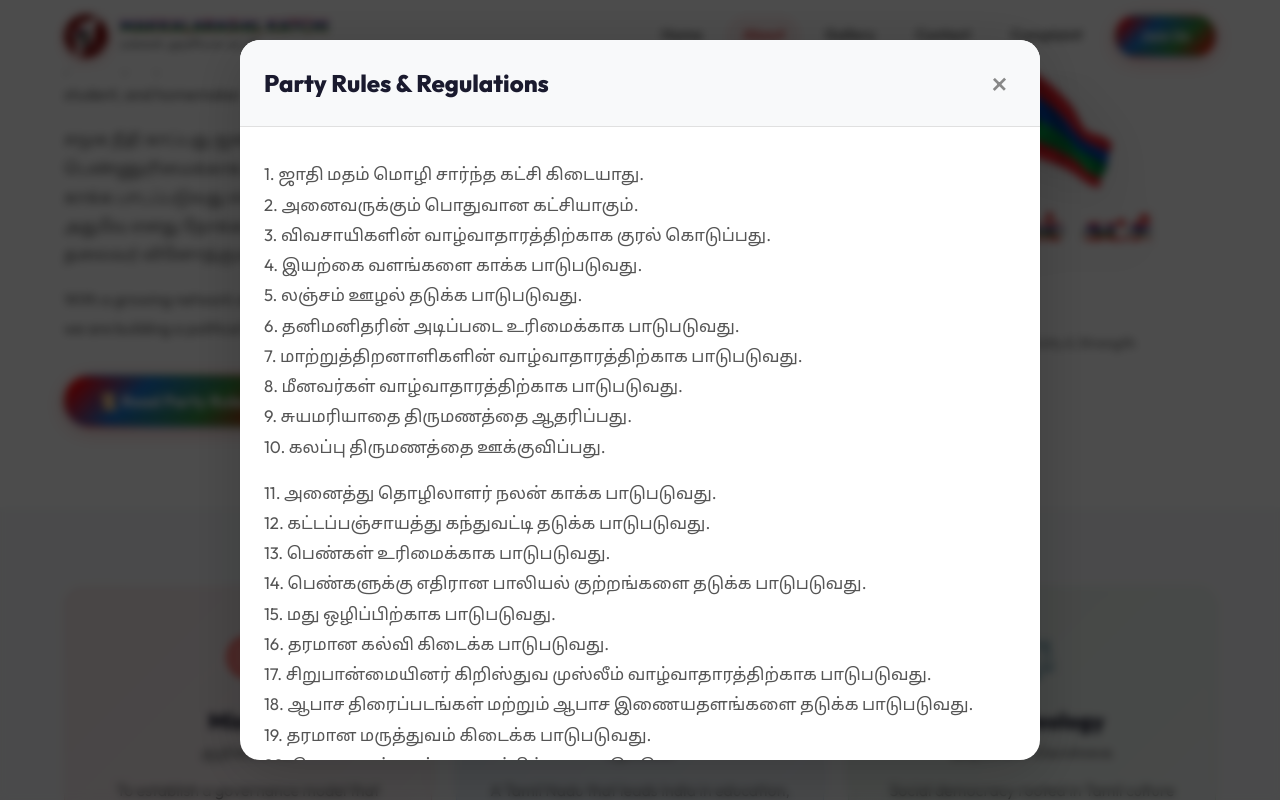
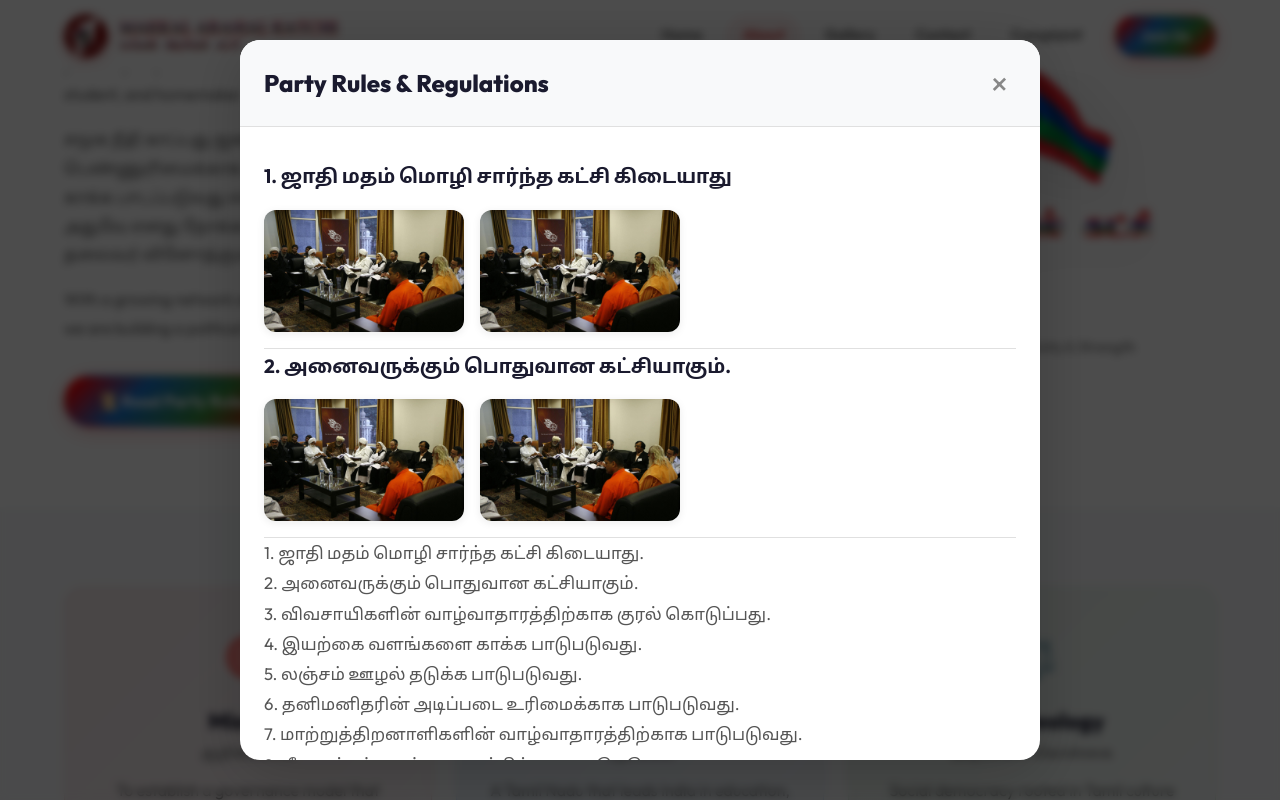
Before and after one commit to kavinkumar27/makkalarasiyal-katchi, a React (Vite) app in the folder makkalarasiyal/: page /about in a window 1280 px wide. Both pictures are taken after a click on the button "📜 Read Party Rules". Shown: the part 866-1666 px from the top of the page. Built offline with nearby package versions, Linux system fonts and the light colour scheme; no server answers.

Commit message:
changes in navbar + ta/en Logo

```diff
--- a/makkalarasiyal/src/components/DocumentModal.css
+++ b/makkalarasiyal/src/components/DocumentModal.css
@@ -87,3 +87,19 @@
 .document-modal-body li {
   margin-bottom: 8px;
 }
+
+
+.rules-gallery {
+  display: flex;
+  gap: 16px;
+  margin-top: 16px;
+  padding-bottom: 16px;
+  border-bottom: 1px solid var(--border-color);
+}
+.rules-gallery img {
+  width: 100%;
+  max-width: 200px;
+  border-radius: var(--radius-md);
+  box-shadow: var(--shadow-sm);
+  object-fit: cover;
+}
--- a/makkalarasiyal/src/components/Navbar.css
+++ b/makkalarasiyal/src/components/Navbar.css
@@ -59,6 +59,19 @@
 .brand-text {
   display: flex;
   flex-direction: column;
+    align-items: flex-start;
+    justify-content: flex-start;
+}
+
+.brand-logo-en {
+  width: auto !important;
+  height: 18px;
+}
+
+.brand-logo-ta {
+  width: auto !important;
+  height: 14px;
+  max-width: auto !important;
 }
 
 .brand-name-en {
--- a/makkalarasiyal/src/components/Navbar.tsx
+++ b/makkalarasiyal/src/components/Navbar.tsx
@@ -36,8 +36,10 @@ const Navbar = () => {
               {/* <span className="brand-letter"><img src="/images/logo.png" alt="Logo" /></span> */}
             </div>
             <div className="brand-text">
-              <span className="brand-name-en"> MAKKALARASIAL KATCHI</span>
-              <span className="brand-name-ta">மக்கள் அரசியல் கட்சி</span>
+              <img className="brand-logo-en" src="/PartyImages/FLag/LogoEnglish.png" alt="Logo" />
+              <img className="brand-logo-ta" src="/PartyImages/FLag/LogoTamil.png" alt="Logo" />
+              {/* <span className="brand-name-en"> MAKKALARASIAL KATCHI</span>
+              <span className="brand-name-ta">மக்கள் அரசியல் கட்சி</span> */}
             </div>
           </Link>
 
--- a/makkalarasiyal/src/components/RulesModal.tsx
+++ b/makkalarasiyal/src/components/RulesModal.tsx
@@ -13,6 +13,20 @@ const RulesModal = ({ onClose }: Props) => {
           <button className="document-close-btn" onClick={onClose}>&times;</button>
         </div>
         <div className="document-modal-body">
+          <section>
+            <h3>1. ஜாதி மதம் மொழி சார்ந்த கட்சி கிடையாது</h3>
+            <div className='rules-gallery'>
+              <img src="/PartyImages/rules/1/sample.jpg" alt="Rule 1" />
+              <img src="/PartyImages/rules/1/sample.jpg" alt="Rule 1" />
+            </div>
+          </section>
+          <section>
+            <h3>2. அனைவருக்கும் பொதுவான கட்சியாகும்.</h3>
+            <div className='rules-gallery'>
+              <img src="/PartyImages/rules/1/sample.jpg" alt="Rule 1" />
+              <img src="/PartyImages/rules/1/sample.jpg" alt="Rule 1" />
+            </div>
+          </section>
           <p>1. ஜாதி மதம் மொழி சார்ந்த கட்சி கிடையாது.<br></br>
             2. அனைவருக்கும் பொதுவான கட்சியாகும்.<br></br>
             3. விவசாயிகளின் வாழ்வாதாரத்திற்காக குரல் கொடுப்பது.<br></br>
--- a/makkalarasiyal/src/index.css
+++ b/makkalarasiyal/src/index.css
@@ -122,11 +122,11 @@ body {
   flex-direction: column;
 }
 
-img {
+/* img {
   max-width: 100%;
   height: auto;
   display: block;
-}
+} */
 
 a {
   text-decoration: none;
```
Also changed, not shown: makkalarasiyal/public/PartyImages/FLag/LogoEnglish.png, makkalarasiyal/public/PartyImages/rules/1/sample.jpg (added).
